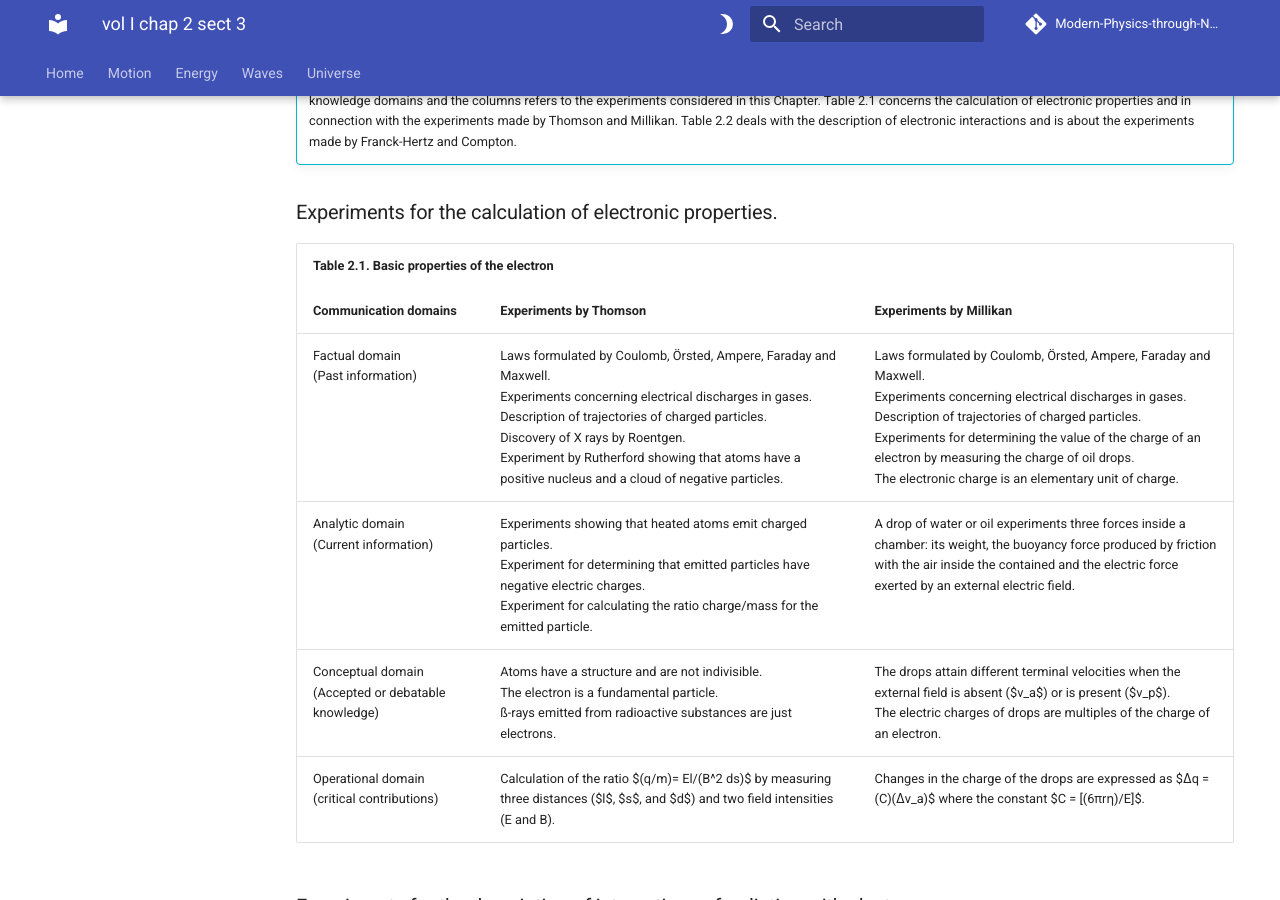
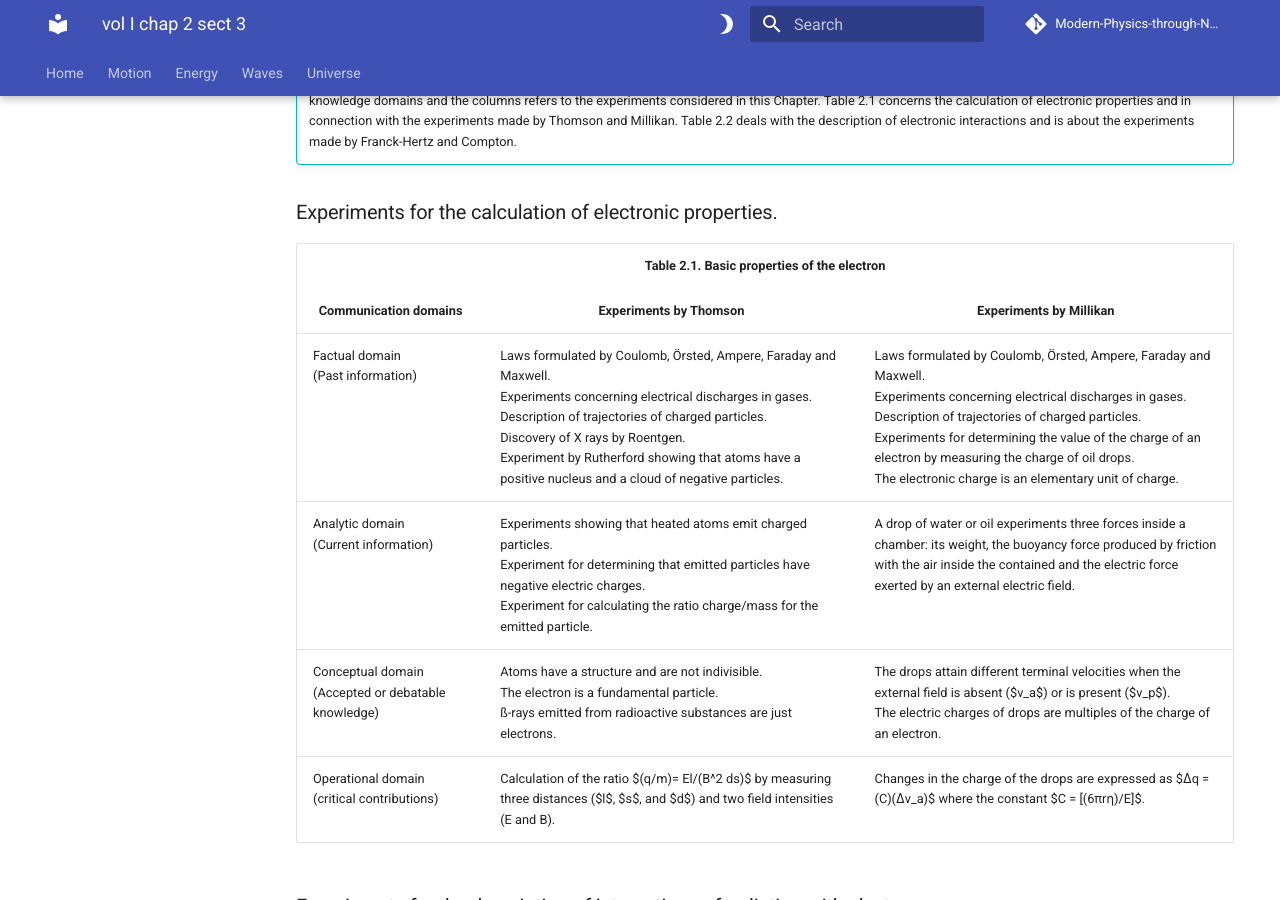
Before and after one commit to modphysnobel/modphysnobel.github.io, an MkDocs documentation site: the page built from docs/vol-I/vol-I-chap-2-sect-3.md, in a window 1280 px wide and 900 px high, scrolled down 946 px. Built offline with MkDocs 1.6.1 and Material for MkDocs 9.7.7, drawn with Linux system fonts in a browser that asks for light colours; some web fonts are replaced; comment, search, counter and statistics services are not loaded.

Commit message:
Update vol-I-chap-2-sect-3.md

```diff
--- a/docs/vol-I/vol-I-chap-2-sect-3.md
+++ b/docs/vol-I/vol-I-chap-2-sect-3.md
@@ -24,18 +24,18 @@
 <!-- HTML Table 1.1.1-->
 <table width="100%">
     <tr>
-        <th colspan="3">
+        <th colspan="3" style="text-align: center">
     Table 2.1. Basic properties of the electron
         </th>
     </tr>
   <tr>
-    <th width="20%">
+    <th width="20%" style="text-align: center">
   Communication domains
     </th>
-    <th width="40%">
+    <th width="40%" style="text-align: center">
 Experiments by Thomson
     </th>
-<th width="40%">
+<th width="40%" style="text-align: center">
   Experiments by Millikan
     </th>
   </tr>
@@ -108,18 +108,18 @@ measuring three distances ($l$, $s$, and $d$) and two field intensities (E and B
 <!-- HTML Table 1.1.1-->
 <table width="100%">
     <tr>
-        <th colspan="3">
+        <th colspan="3" style="text-align: center">
     Table 2.2. Interacting electrons
         </th>
     </tr>
   <tr>
-    <th width="20%">
+    <th width="20%" style="text-align: center">
   Communication domains
     </th>
-    <th width="40%">
+    <th width="40%" style="text-align: center">
 Experiments by Franck and Hertz
     </th>
-<th width="40%">
+<th width="40%" style="text-align: center">
   Experiments by Condon
     </th>
   </tr>
```
